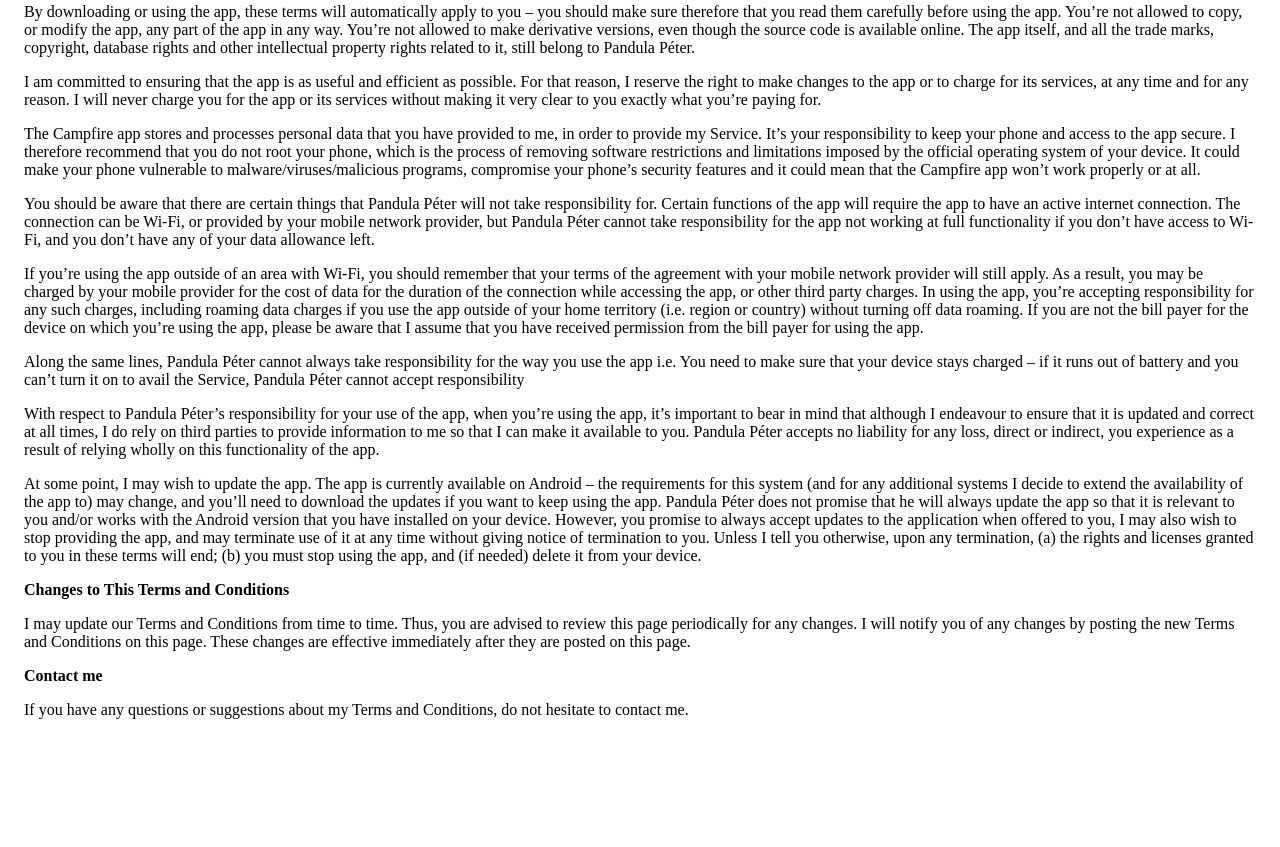
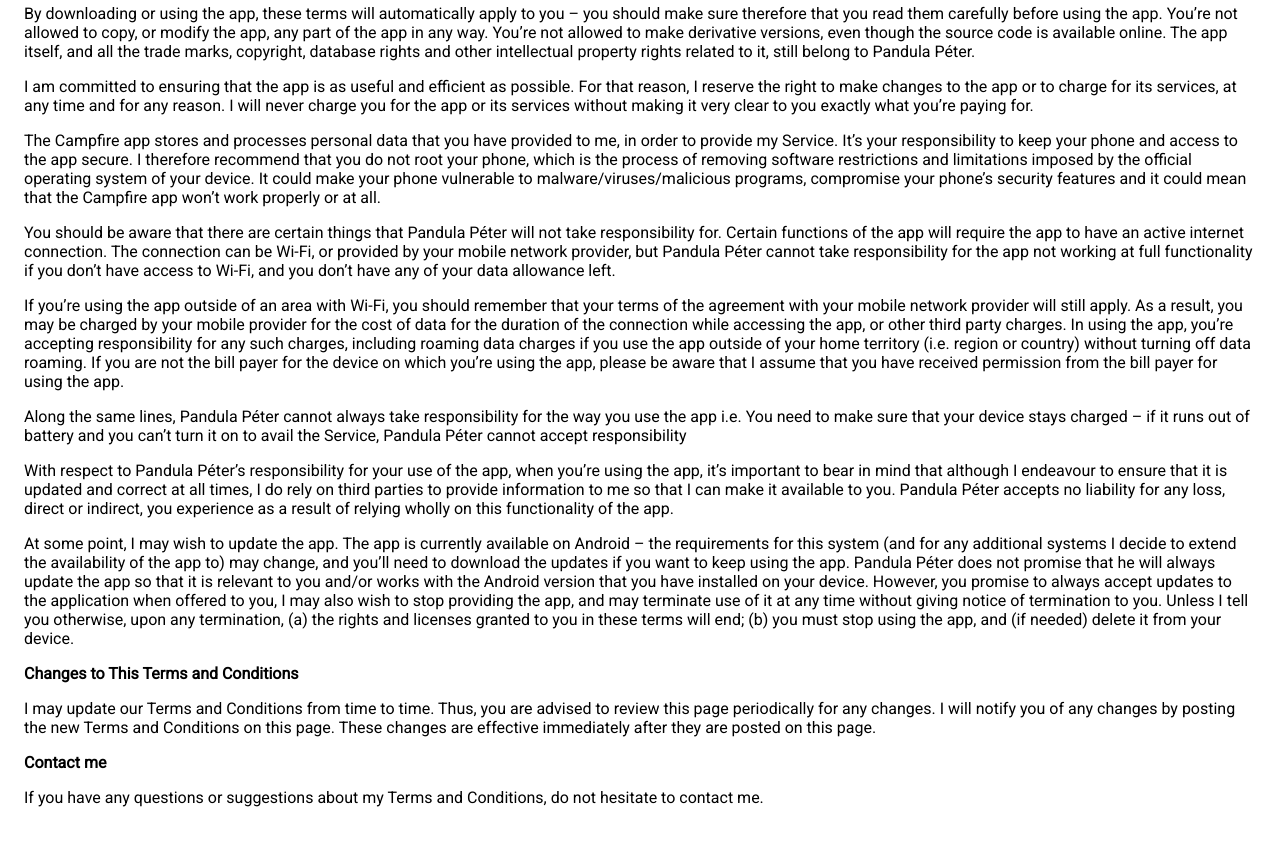
Before and after one commit to pandulapeter/campfire-backend, a website: page terms-and-conditions.html in a window 1280 px wide. Shown: the part 88-935 px from the top of the page. Before the commit the page ends 847 px from the top, so only its background shows below. Drawn offline with Linux system fonts and the light colour scheme.

Commit message:
Improve static page style.

```diff
--- a/terms-and-conditions.html
+++ b/terms-and-conditions.html
@@ -4,7 +4,8 @@
 		<meta charset="utf-8">
 		<meta name="viewport" content="width=device-width">
 		<title>Terms and Conditions</title>
-		<style>body{padding:1em;}</style>
+		<link href="https://fonts.googleapis.com/css?family=Roboto" rel="stylesheet">
+		<style>body{padding:1em; font-family: 'Roboto', sans-serif;}a { color: black;}</style>
 	</head>
 	<body>
 		<h2>Terms and Conditions</h2>
```
Also changed, not shown: open-source-licenses.html (+2 -1 lines), privacy-policy.html (+2 -1 lines).
